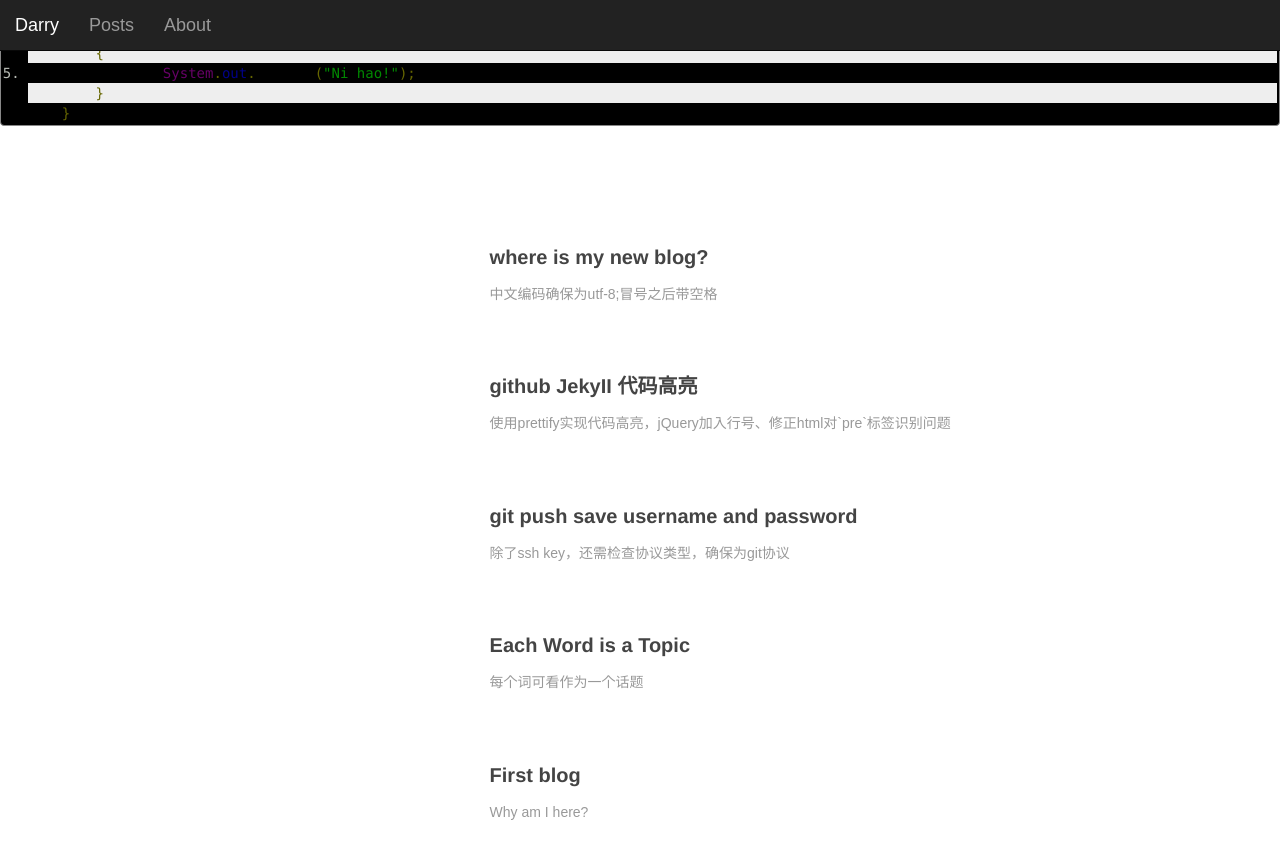
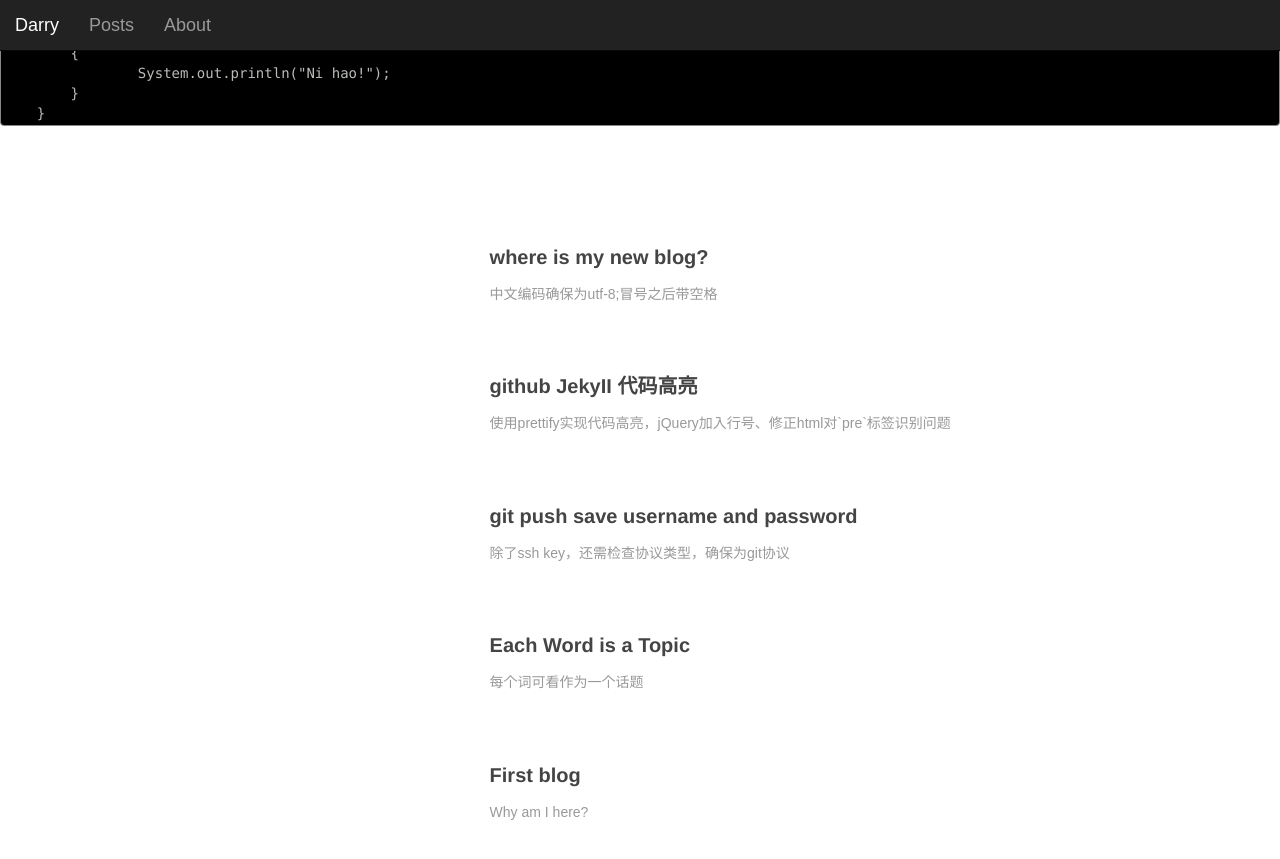
Before and after one commit to ldengjie/ldengjie.github.io, a Jekyll site: the page built from index.md, in a window 1280 px wide. Shown: the top 859 px of the page. Built offline with Jekyll 4.4.1, drawn with Linux system fonts in a browser that asks for light colours; Markdown is read by kramdown in place of the engine named in the settings; comment, search, counter and statistics services are not loaded; some of the changed text lies outside the part shown.

Commit message:
prettify

```diff
--- a/_layouts/default.html
+++ b/_layouts/default.html
@@ -25,7 +25,7 @@
 
 
 </head>
-<body onload="prettyPrint()">
+<!--<body onload="prettyPrint()">-->
 <!--<body>-->
 
 
```
